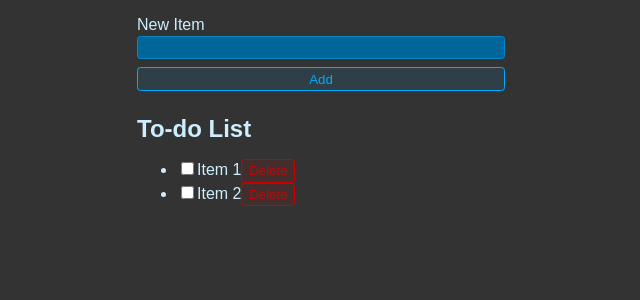
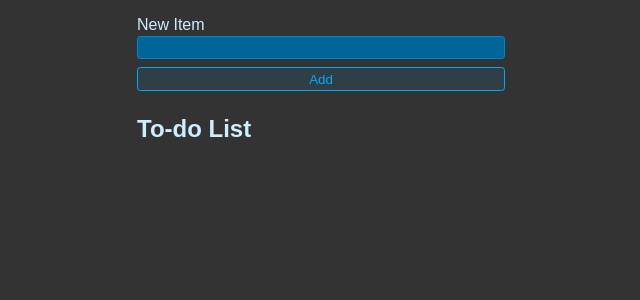
Before and after one commit to rcvillasenor/React-To-Do-List, a React (Vite) app: page / in a window 1280 px wide. Shown: the top 300 px of the page, without its empty margins (319-959 px from the left). Built offline with nearby package versions, Linux system fonts and the light colour scheme.

Commit message:
Updated state handling of items added to list

```diff
--- a/src/App.jsx
+++ b/src/App.jsx
@@ -1,53 +1,51 @@
-import { useState } from "react"
+import { useState } from "react";
 import "./styles.css";
 
 export default function App() {
-  const [newItem, setNewItem] = useState("")
-  const [todos, setTodos] = useState("")
+  const [newItem, setNewItem] = useState("");
+  const [todos, setTodos] = useState([]);
 
   function handleSubmit(e) {
-    e.preventDefault()
+    e.preventDefault();
 
-    setTodos(currentTodos => {
+    setTodos((currentTodos) => {
       return [
-        ...currentTodos, {id: crypto.randomUUID(), title: newItem, completed: false},
-      ]
-    })
-    setTodos(currentTodos => {
-      return [
-        ...currentTodos, {id: crypto.randomUUID(), title: newItem, completed: false},
-      ]
-    })
+        ...currentTodos,
+        { id: crypto.randomUUID(), title: newItem, completed: false },
+      ];
+    });
   }
 
-  console.log(todos)
+  console.log(todos);
 
   return (
     <>
       <form onSubmit={handleSubmit} className="new-item-form">
         <div className="form-row">
           <label htmlFor="item">New Item</label>
-          <input value={newItem} onChange={e => setNewItem(e.target.value)} type="text" id="item"></input>
+          <input
+            value={newItem}
+            onChange={(e) => setNewItem(e.target.value)}
+            type="text"
+            id="item"
+          ></input>
         </div>
         <button className="btn">Add</button>
       </form>
       <h1 className="header">To-do List</h1>
       <ul>
-        <li>
-          <label>
-            <input type="checkbox" />
-            Item 1
-          </label>
-          <button className="btn btn-danger">Delete</button>
-        </li>
-        <li>
-          <label>
-            <input type="checkbox" />
-            Item 2
-          </label>
-          <button className="btn btn-danger">Delete</button>
-        </li>
+        {todos.map((todos) => {
+          return (
+            <li key={todos.id}>
+              <label>
+                <input type="checkbox" checked={todos.completed} />
+                {todos.title}
+              </label>
+              <button className="btn btn-danger">Delete</button>
+            </li>
+          );
+        })}
       </ul>
     </>
-  )
+  );
 }
```
